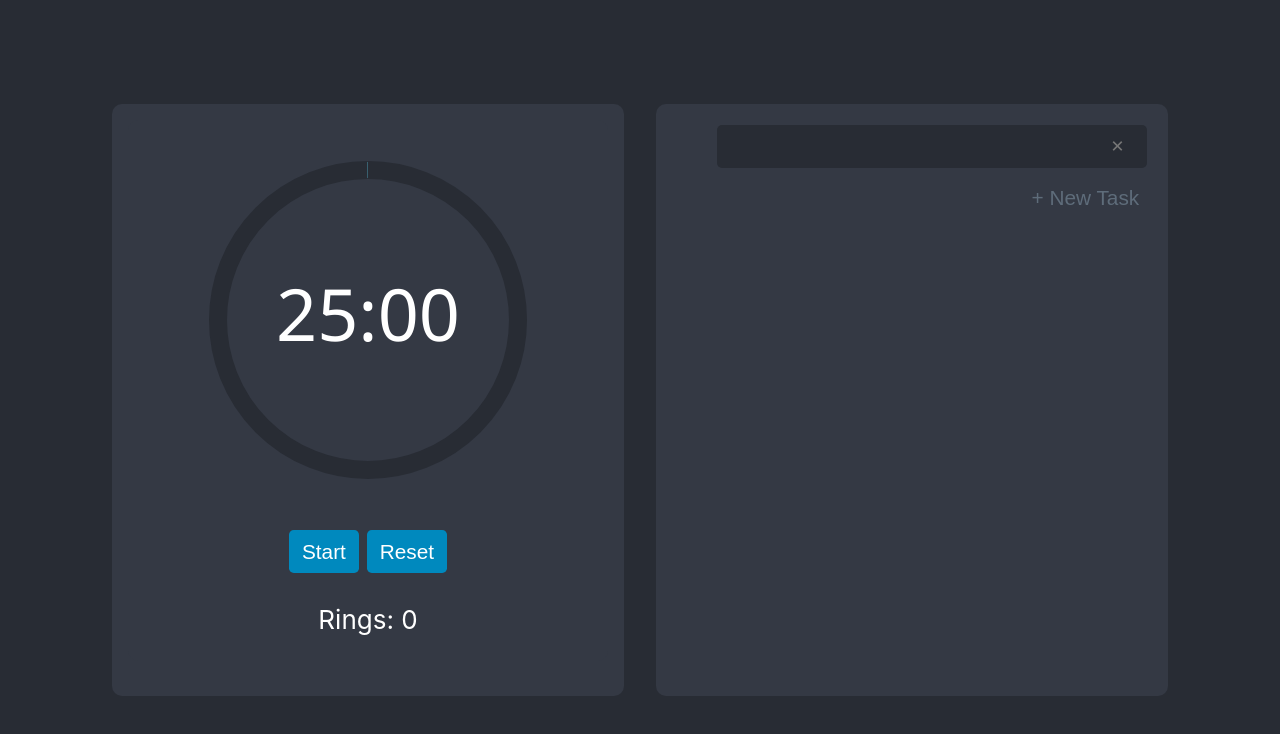
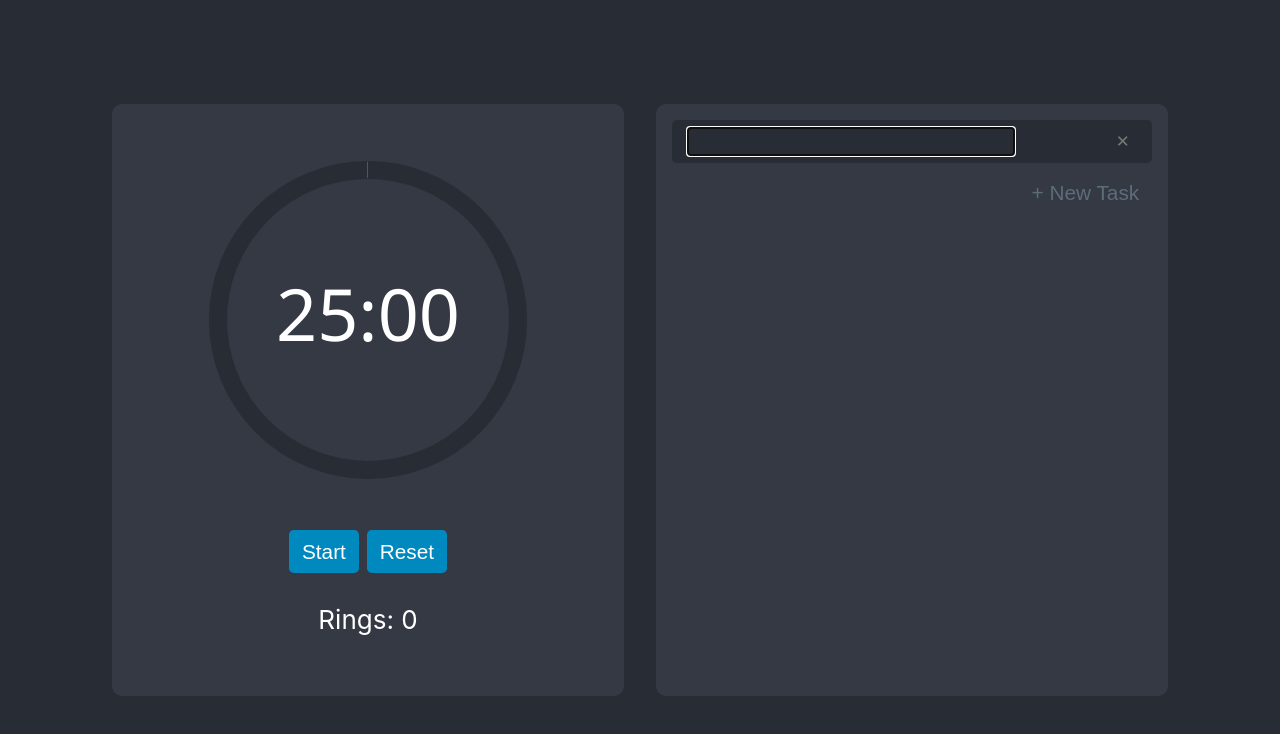
Before and after one commit to vectorwing/Ringer, a React (Create React App) app: page / in a window 1280 px wide. Both pictures are taken after a click on the button "+ New Task". Shown: the top 734 px of the page. Built offline with nearby package versions, Linux system fonts and the light colour scheme.

Commit message:
Update autofocus on new tasks

```diff
--- a/src/components/TaskList/Task.js
+++ b/src/components/TaskList/Task.js
@@ -1,4 +1,4 @@
-import React from 'react';
+import React, { useEffect } from 'react';
 import './Task.css'
 
 export default function Task({id, text, done, onRenameTask, onRemoveTask}) {
@@ -6,11 +6,16 @@ export default function Task({id, text, done, onRenameTask, onRemoveTask}) {
     const newName = event.target.value;
     onRenameTask(id, newName);
   }
+
+  useEffect(() => {
+    const inputs = [...document.querySelectorAll('input')]
+    inputs[inputs.length - 1].focus();
+  }, []);
+
   return (
     <li className="Task" key={id}>
       <label>
-        {/* <input type="text" value={text} onChange={() => onRenameTask(id, )}/> */}
-        <input type="text" value={text} onChange={handleChange}/>
+        <input className={`task-input-${id}`} type="text" value={text} onChange={handleChange}/>
       </label>
       <button className="Task-remove" onClick={() => onRemoveTask(id)}>✕</button>
     </li>
--- a/src/components/TaskList/TaskList.css
+++ b/src/components/TaskList/TaskList.css
@@ -4,8 +4,9 @@ h2 {
   margin: 0.2em 0 0.8em 0.2em;
 }
 
-.tasklist {
-  margin: 0.2em;
+.TaskList ul {
+  margin: 0;
+  padding: 0;
 }
 
 .button-new-task {
--- a/src/components/TaskList/TaskList.js
+++ b/src/components/TaskList/TaskList.js
@@ -18,8 +18,8 @@ export default function TaskList({list, onNewTask, onRenameTask, onRemoveTask})
   }
 
   return (
-    <div className="PanelTaskList">
-      <ul className="tasklist">
+    <div className="TaskList">
+      <ul>
         {list.map((task) => renderTask(task))}
       </ul>
       <button className="button-new-task" onClick={() => onNewTask()}>
--- a/src/components/Timer/TimerDisplay.js
+++ b/src/components/Timer/TimerDisplay.js
@@ -1,5 +1,5 @@
 import React, { useEffect } from 'react';
-import './Timer.css';
+//import './Timer.css';
 
 export default function TimerDisplay({baseTime, currentTime}) {
 
```
